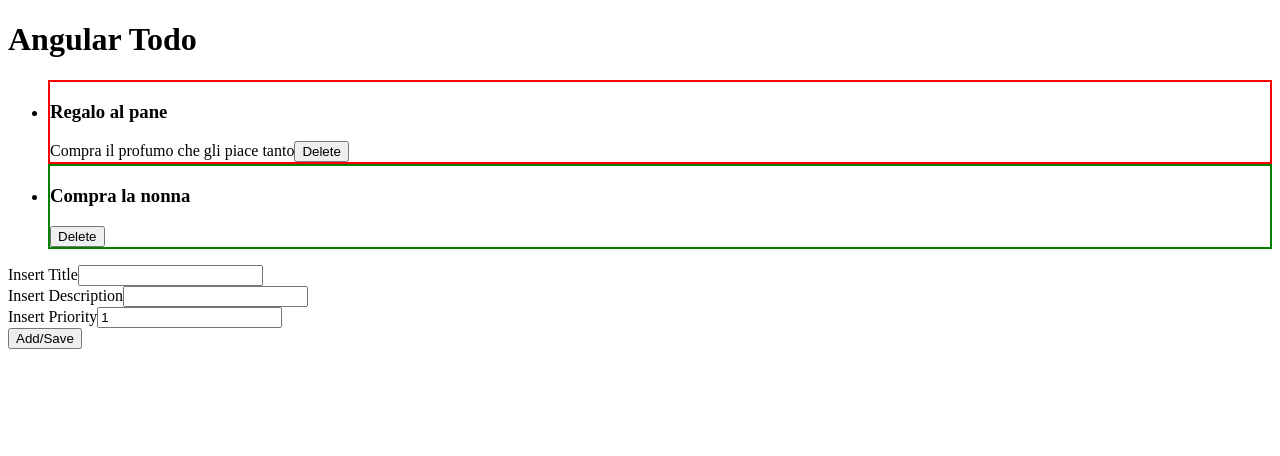
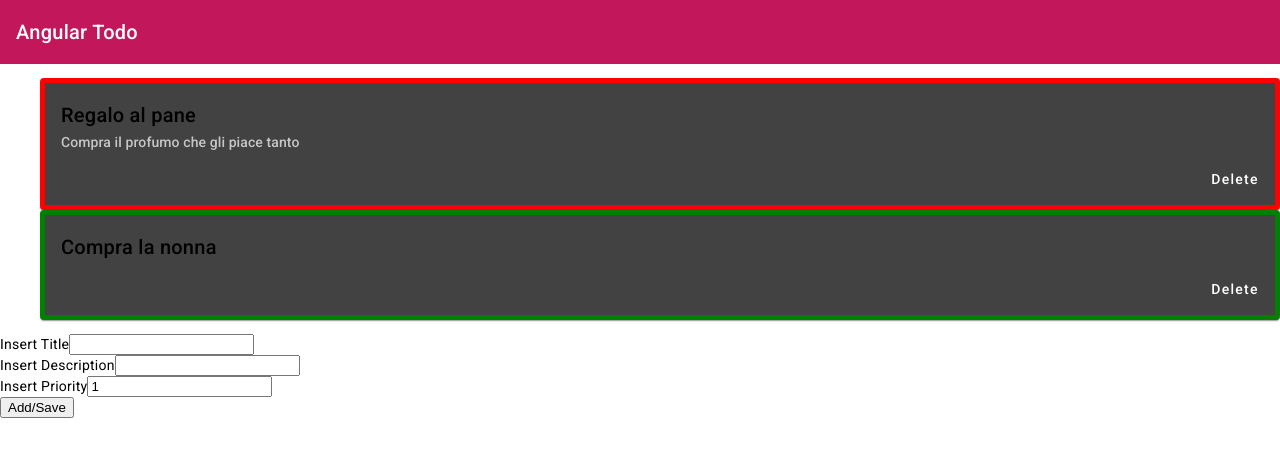
Before and after one commit to SunshineMocha/angular-todo-v2, an Angular app: page / in a window 1280 px wide. Shown: the top 456 px of the page. Built offline with nearby package versions, Linux system fonts and the light colour scheme.

Commit message:
added some angular material

```diff
--- a/angular.json
+++ b/angular.json
@@ -30,6 +30,7 @@
               "src/assets"
             ],
             "styles": [
+              "@angular/material/prebuilt-themes/pink-bluegrey.css",
               "src/styles.scss"
             ],
             "scripts": []
@@ -93,6 +94,7 @@
               "src/assets"
             ],
             "styles": [
+              "@angular/material/prebuilt-themes/pink-bluegrey.css",
               "src/styles.scss"
             ],
             "scripts": []
--- a/package.json
+++ b/package.json
@@ -12,10 +12,12 @@
   "private": true,
   "dependencies": {
     "@angular/animations": "^16.0.0",
+    "@angular/cdk": "^16.0.1",
     "@angular/common": "^16.0.0",
     "@angular/compiler": "^16.0.0",
     "@angular/core": "^16.0.0",
     "@angular/forms": "^16.0.0",
+    "@angular/material": "^16.0.1",
     "@angular/platform-browser": "^16.0.0",
     "@angular/platform-browser-dynamic": "^16.0.0",
     "@angular/router": "^16.0.0",
--- a/src/app/app.component.html
+++ b/src/app/app.component.html
@@ -1,4 +1,6 @@
-<h1>{{title}}</h1>
+<mat-toolbar color="primary">
+  <span>{{title}}</span>
+</mat-toolbar>
 <!-- Title from module  -->
 <app-todo-list></app-todo-list>
 <!-- import component -->
--- a/src/app/components/todo-detail/todo-detail.component.html
+++ b/src/app/components/todo-detail/todo-detail.component.html
@@ -3,9 +3,21 @@
   <span>{{todoDetail?.description}}</span>
 </li> -->
 <!--  OPPURE  -->
-<li *ngIf="todoDetail" class="priority{{todoDetail.priority}}">
+<!-- <li *ngIf="todoDetail" class="priority{{todoDetail.priority}}"> -->
   <!-- cosí assegnamo la classe in base al valore della priority -->
-  <h3>{{todoDetail.title}}</h3>
-  <span>{{todoDetail.description}}</span>
-  <button (click)="deleteTodo()">Delete</button>
-</li>
+  <!-- <h3>{{todoDetail.title}}</h3> -->
+  <!-- <span>{{todoDetail.description}}</span> -->
+  <!-- <button (click)="deleteTodo()">Delete</button> -->
+<!-- </li> -->
+
+<!-- <li *ngIf="todoDetail" class="priority{{todoDetail.priority}}"></li> -->
+  <mat-card *ngIf="todoDetail" class="priority{{todoDetail.priority}}">
+    <mat-card-header>
+      <mat-card-title>{{todoDetail.title}}</mat-card-title>
+      <mat-card-subtitle>{{todoDetail.description}}</mat-card-subtitle>
+    </mat-card-header>
+    <mat-card-actions align="end">
+      <button mat-button (click)="deleteTodo()">Delete</button>
+    </mat-card-actions>
+  </mat-card>
+<!--  </li> -->
--- a/src/app/components/todo-detail/todo-detail.component.scss
+++ b/src/app/components/todo-detail/todo-detail.component.scss
@@ -1,9 +1,14 @@
 .priority1{
-  border: 2px solid green;;
+  border: 5px solid green;;
 }
 .priority2{
-  border: 2px solid orange;
+  border: 5px solid orange;
 }
 .priority3{
-  border: 2px solid red;
+  border: 5px solid red;
 }
+.example-form {
+  min-width: 150px;
+  max-width: 500px;
+  width: 100%;
+}
--- a/src/index.html
+++ b/src/index.html
@@ -6,8 +6,11 @@
   <base href="/">
   <meta name="viewport" content="width=device-width, initial-scale=1">
   <link rel="icon" type="image/x-icon" href="favicon.ico">
+  <link rel="preconnect" href="https://fonts.gstatic.com">
+  <link href="https://fonts.googleapis.com/css2?family=Roboto:wght@300;400;500&display=swap" rel="stylesheet">
+  <link href="https://fonts.googleapis.com/icon?family=Material+Icons" rel="stylesheet">
 </head>
-<body>
+<body class="mat-typography">
   <app-root></app-root>
 </body>
 </html>
--- a/src/styles.scss
+++ b/src/styles.scss
@@ -1 +1,4 @@
 /* You can add global styles to this file, and also import other style files */
+
+html, body { height: 100%; }
+body { margin: 0; font-family: Roboto, "Helvetica Neue", sans-serif; }
```
Also changed, not shown: src/app/app.module.ts (+19 -3 lines), 1 other file (tests, documents, lock files or other folders).
